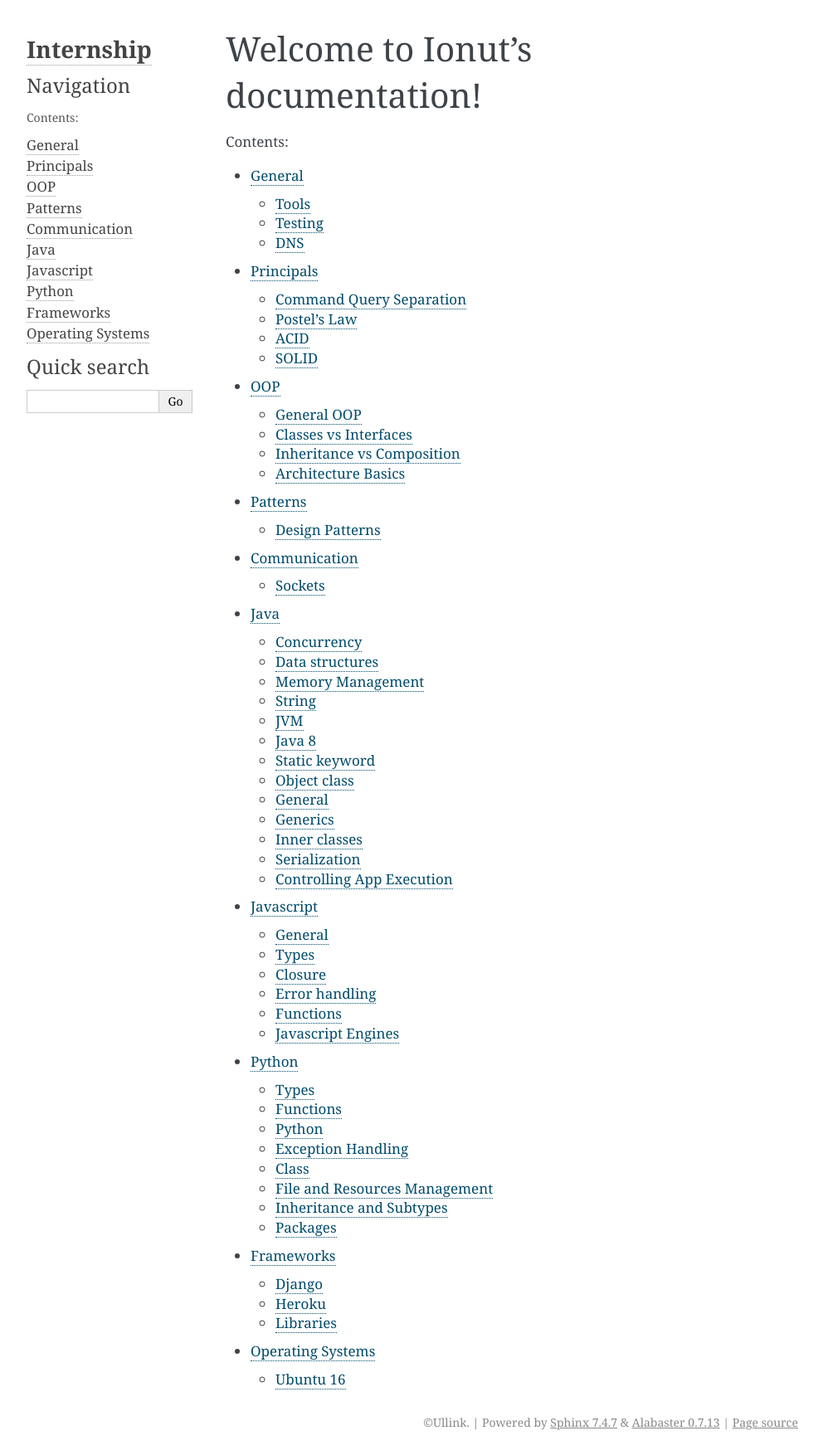
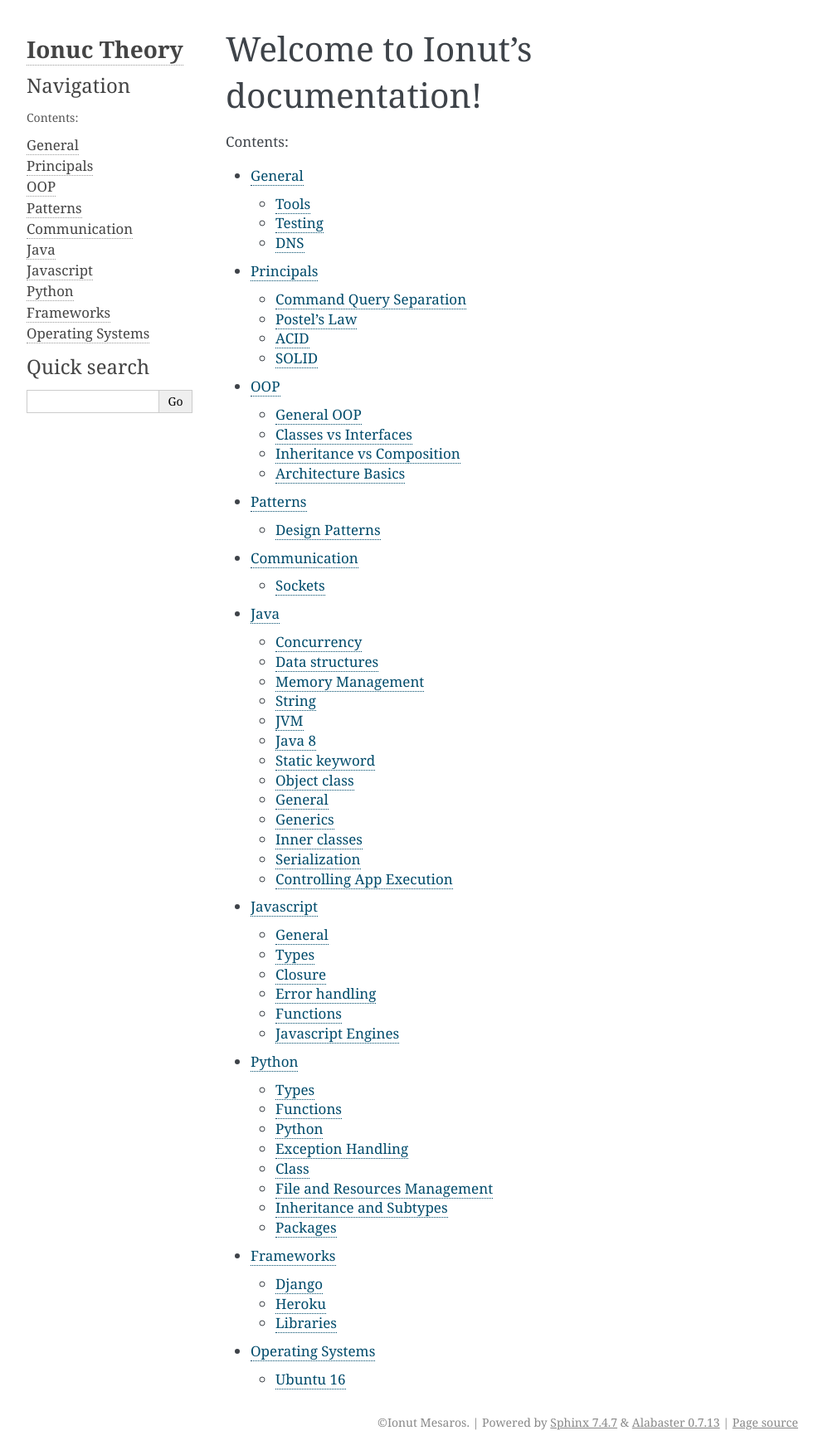
Before and after one commit to Ionuc/books_summaries, a Sphinx documentation site: the page built from sphinx/source/index.rst, in a window 1280 px wide. Shown: the whole page at 83% size, without its empty margins (148-1140 px from the left). Built offline with Sphinx 7.4.7, drawn with Linux system fonts in a browser that asks for light colours.

Commit message:
Update conf.py

```diff
--- a/sphinx/source/conf.py
+++ b/sphinx/source/conf.py
@@ -51,9 +51,9 @@ source_suffix = ['.rst']
 master_doc = 'index'
 
 # General information about the project.
-project = u'Internship'
-copyright = u'Ullink'
-author = u'Ullink'
+project = u'Ionuc Theory'
+copyright = u'Ionut Mesaros'
+author = u'Ionut Mesaros'
 
 # The version info for the project you're documenting, acts as replacement for
 # |version| and |release|, also used in various other places throughout the
@@ -120,7 +120,7 @@ html_sidebars = {
 # -- Options for HTMLHelp output ------------------------------------------
 
 # Output file base name for HTML help builder.
-htmlhelp_basename = 'Internshipdoc'
+htmlhelp_basename = 'IonucTheory'
 
 
 # -- Options for LaTeX output ---------------------------------------------
@@ -147,7 +147,7 @@ latex_elements = {
 # (source start file, target name, title,
 #  author, documentclass [howto, manual, or own class]).
 latex_documents = [
-    (master_doc, 'Internship.tex', u'Internship Documentation',
+    (master_doc, 'IonucTheory.tex', u'Ionuc Theory Documentation',
      u'Ionut Mesaros', 'manual'),
 ]
 
@@ -157,7 +157,7 @@ latex_documents = [
 # One entry per manual page. List of tuples
 # (source start file, name, description, authors, manual section).
 man_pages = [
-    (master_doc, 'internship', u'Internship Documentation',
+    (master_doc, 'IonucTheory', u'Ionuc Theory Documentation',
      [author], 1)
 ]
 
@@ -168,8 +168,8 @@ man_pages = [
 # (source start file, target name, title, author,
 #  dir menu entry, description, category)
 texinfo_documents = [
-    (master_doc, 'Internship', u'Internship Documentation',
-     author, 'Internship', 'One line description of project.',
+    (master_doc, 'IonucTheory', u'Ionuc Theory Documentation',
+     author, 'Ionuc Theory', 'One line description of project.',
      'Miscellaneous'),
 ]
 
```
